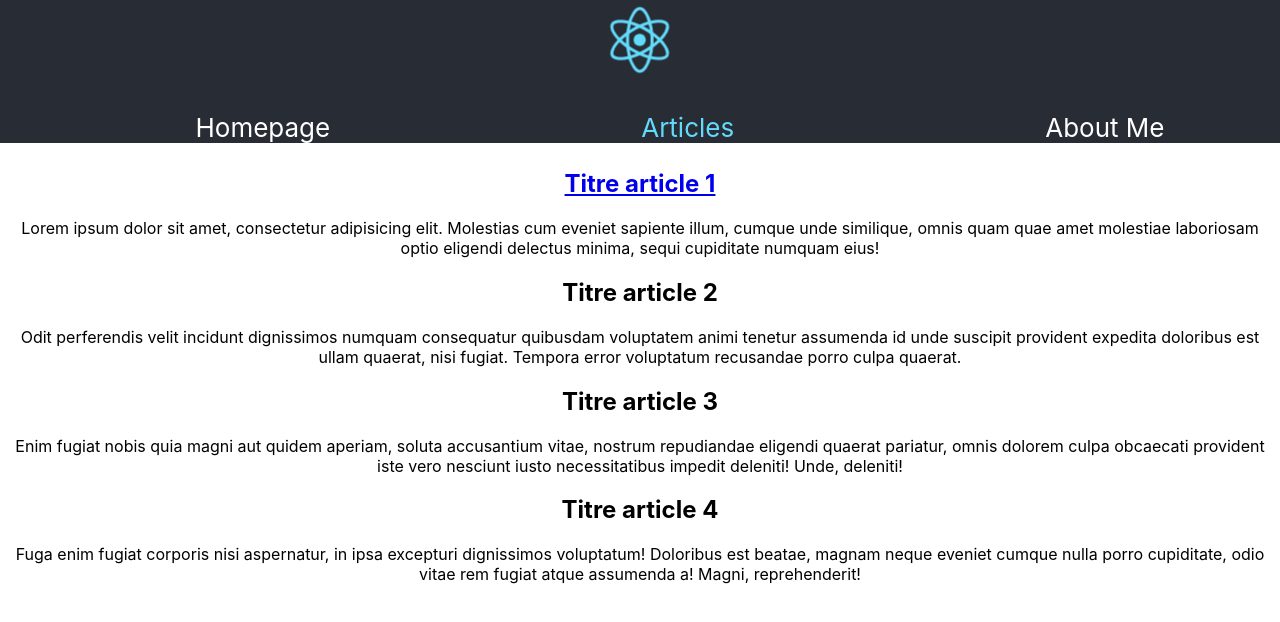
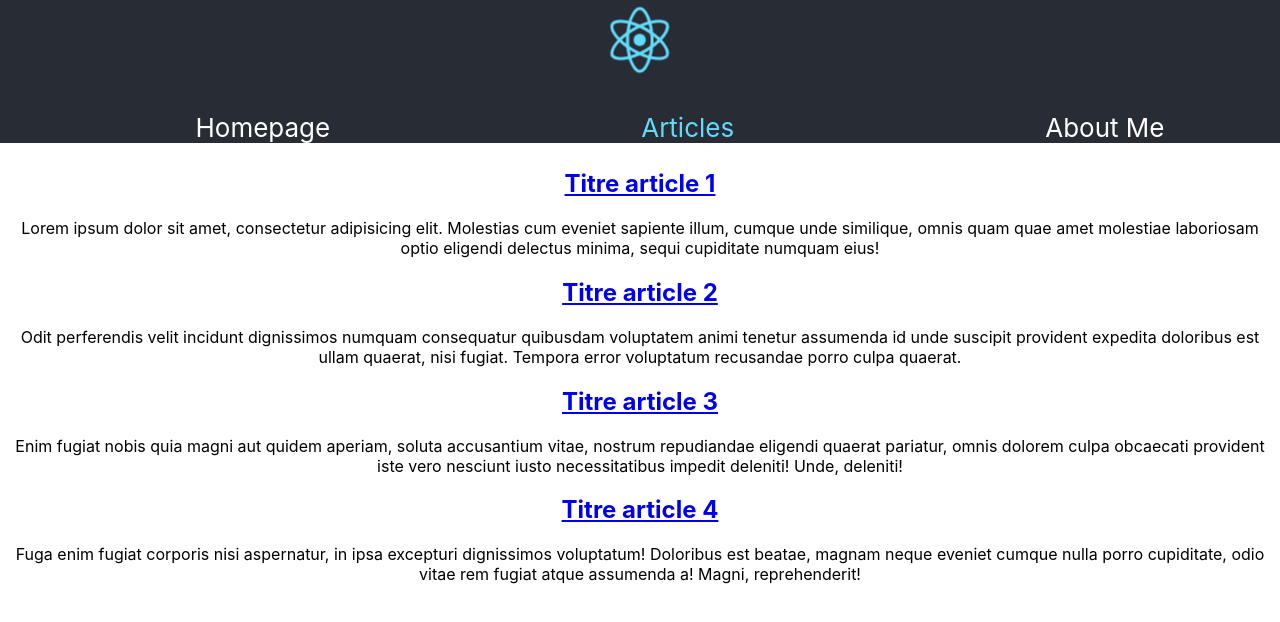
Before and after one commit to CodeOfDutyDev/react-premiers-pas, a React (Create React App) app: page /articles in a window 1280 px wide. Shown: the top 622 px of the page. Built offline with nearby package versions, Linux system fonts and the light colour scheme.

Commit message:
type:component desc: ajout link

```diff
--- a/src/components/Articles.js
+++ b/src/components/Articles.js
@@ -1,7 +1,8 @@
 import React from "react";
-import { Link } from 'react-router-dom';
+import { Link } from "react-router-dom";
 
 const Articles = () => (
+
 	<section>
 		<div>
 			<h1>
@@ -15,7 +16,9 @@ const Articles = () => (
 			</p>
 		</div>
 		<div>
-      <h1>Titre article 2</h1>
+			<h1>
+				<Link to="/article/2">Titre article 2</Link>
+			</h1>
 			<p>
 				Odit perferendis velit incidunt dignissimos numquam consequatur
 				quibusdam voluptatem animi tenetur assumenda id unde suscipit provident
@@ -24,7 +27,10 @@ const Articles = () => (
 			</p>
 		</div>
 		<div>
-      <h1>Titre article 3</h1>
+			<h1>
+				<Link to="/article/3">Titre article 3</Link>
+			</h1>
+
 			<p>
 				Enim fugiat nobis quia magni aut quidem aperiam, soluta accusantium
 				vitae, nostrum repudiandae eligendi quaerat pariatur, omnis dolorem
@@ -33,7 +39,10 @@ const Articles = () => (
 			</p>
 		</div>
 		<div>
-      <h1>Titre article 4</h1>
+			<h1>
+				<Link to="/article/4">Titre article 4</Link>
+			</h1>
+
 			<p>
 				Fuga enim fugiat corporis nisi aspernatur, in ipsa excepturi dignissimos
 				voluptatum! Doloribus est beatae, magnam neque eveniet cumque nulla
```
Lines whose indentation alone changed are shown as unchanged.
